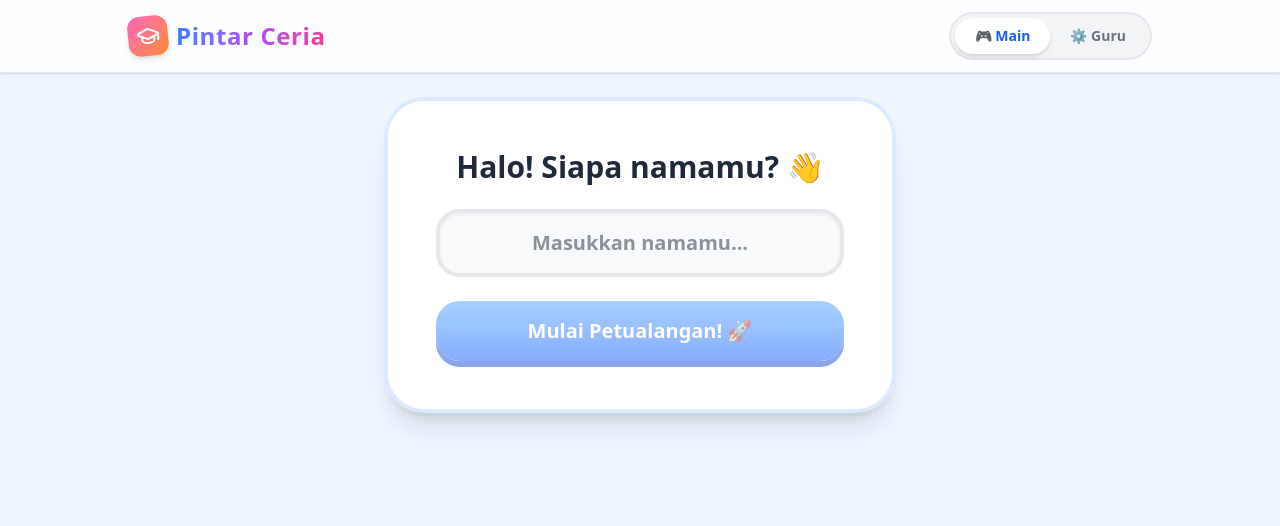
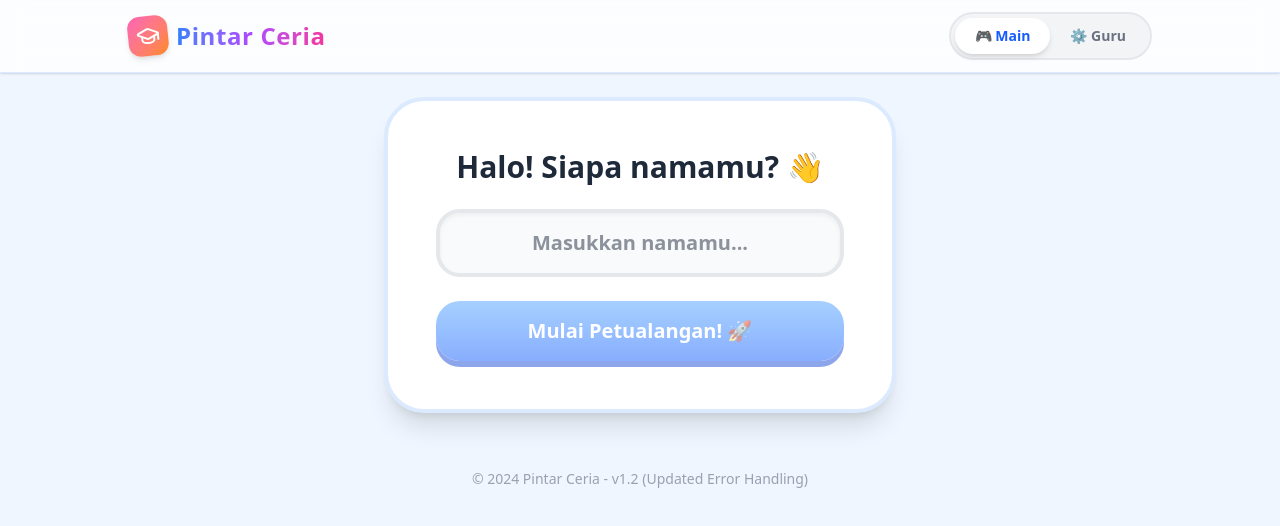
Before and after one commit to rahmaddedig/Pintar_Ceria, a React (Vite) app in the folder pintar-ceria-v11/: page / in a window 1280 px wide. Shown: the top 526 px of the page. Built offline with nearby package versions, Linux system fonts and the light colour scheme.

Commit message:
Add files via upload

```diff
--- a/pintar-ceria-v11/src/App.tsx
+++ b/pintar-ceria-v11/src/App.tsx
@@ -494,11 +494,14 @@ export default function App() {
       setAdminSuccess(true);
       loadMapelCounts();
     } catch (err: any) {
-      console.error(err);
-      let msg = err.message || "Terjadi kesalahan saat menghubungi AI.";
-      if (msg.includes("429") || msg.includes("quota")) {
-        msg = "Kuota API Google habis (Error 429). Mohon tunggu 1-2 menit atau gunakan API Key baru di pengaturan Vercel.";
+      console.error("Full Error Object:", err);
+      let msg = err.message || err.toString() || "Terjadi kesalahan saat menghubungi AI.";
+
+      // Check for 429 or quota in the message string
+      if (msg.includes("429") || msg.includes("quota") || msg.includes("Resource has been exhausted")) {
+        msg = "Kuota API Google habis (Error 429). Mohon tunggu 1-2 menit atau gunakan API Key baru.";
       }
+
       showModal("Gagal Menyiapkan Soal ❌", msg, "🤖");
     } finally {
       setAdminLoading(false);
@@ -1026,6 +1029,10 @@ export default function App() {
           </div>
         )}
       </AnimatePresence>
+
+      <footer className="text-center text-gray-400 text-sm mt-8 pb-4">
+        &copy; 2024 Pintar Ceria - v1.2 (Updated Error Handling)
+      </footer>
     </div>
   );
 }
```
